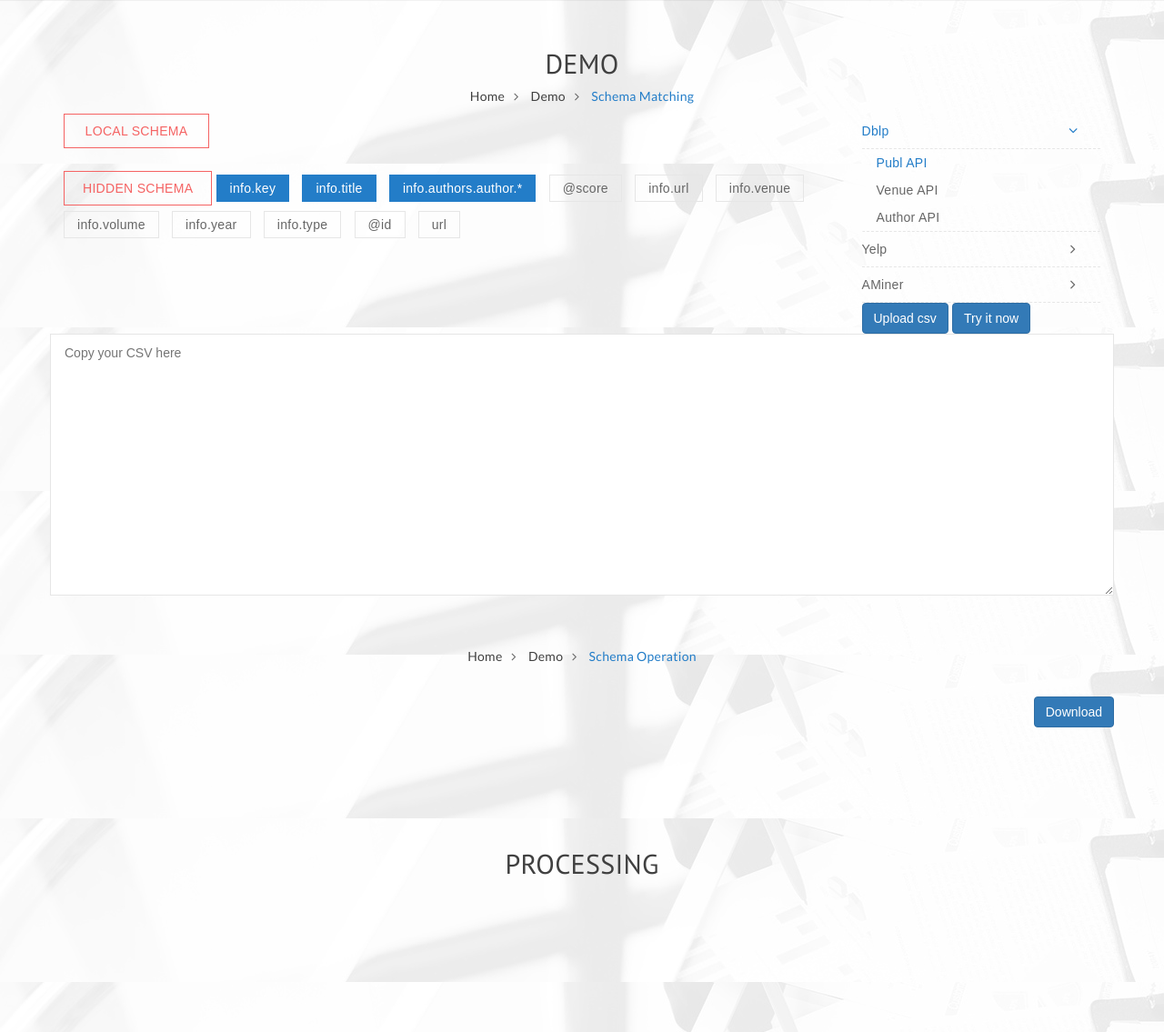
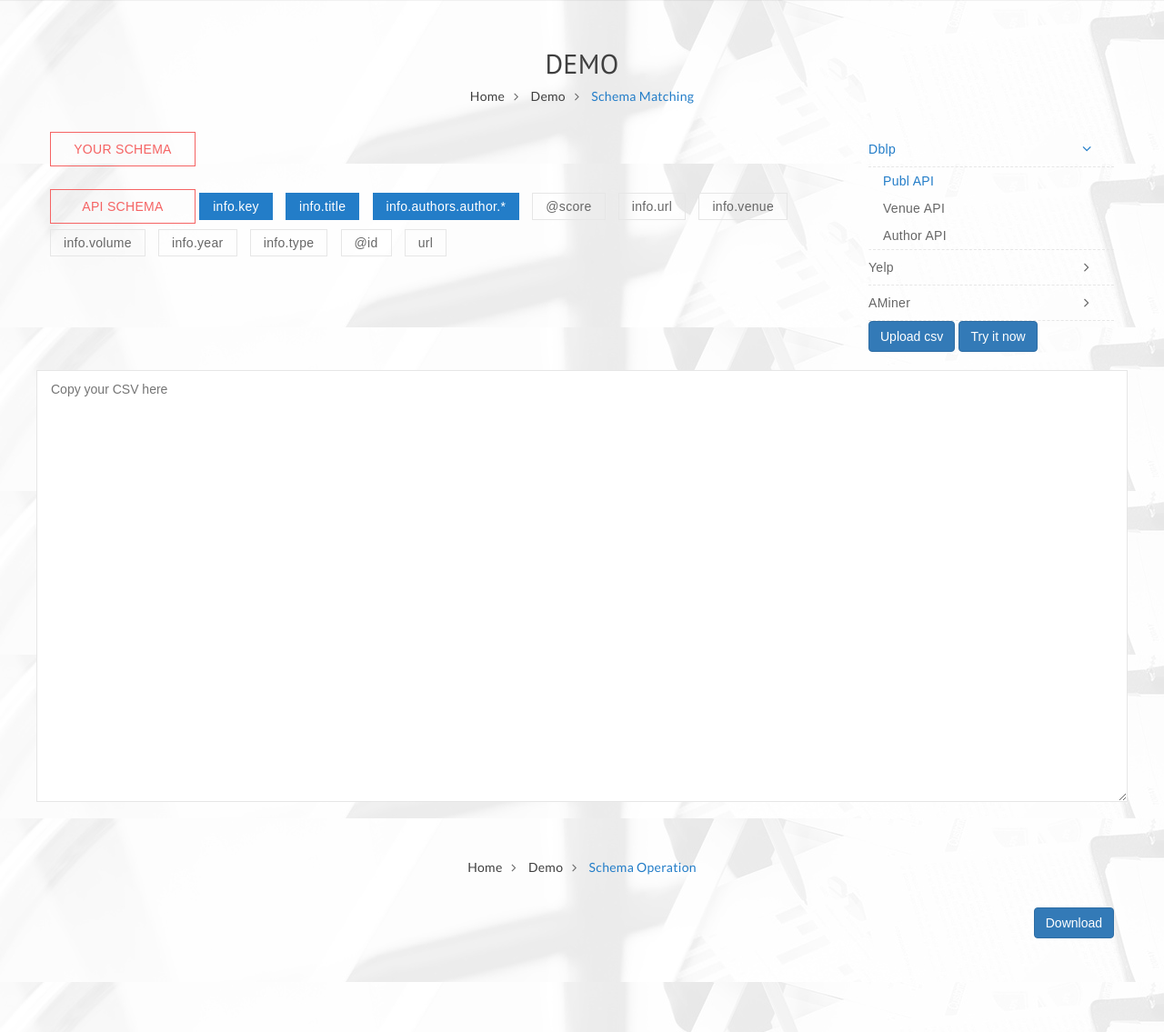
Before and after one commit to sfu-db/deeperweb, a Django app: template sfu_db/deeperweb/templates/deeperweb/demo.html in a window 1280 px wide. Shown: the part 140-1275 px from the top of the page at 91% size. Run offline with Django 3.2, Linux system fonts and the light colour scheme; the template is opened without the code that fills it, so the values that code supplies are empty; parts of the project's set-up code (start-up, migrations or seed data) failed here and were passed over; some libraries are stand-ins or nearby versions; some web fonts are replaced.

Commit message:
change textarea to table

```diff
--- a/sfu_db/deeperweb/static/deeperweb/js/demo.js
+++ b/sfu_db/deeperweb/static/deeperweb/js/demo.js
@@ -74,6 +74,17 @@ $(document).ready(function(){
             alert("Sorry, this api is not supported now.");
         }
     });
+    /*simulate click*/
+    $("button#upload").click(function(){
+        if($("button#upload a").text()=="Upload csv"){
+            $('#fileupload').click();
+        }else{
+            $("button#upload a").text("Upload csv");
+            $("a#local_button").nextAll().remove();
+            $("textarea[name='message']").show();
+            $("table#table_input").hide();
+        }
+    });
     /*upload csv*/
     $('#fileupload').fileupload({
         url:"/uploadCSV/",
@@ -82,12 +93,14 @@ $(document).ready(function(){
         add:function (e, data) {
             var name_list = data.files[0].name.split('.');
             if(name_list[name_list.length-1]=='csv'){
-                if(data.files[0].size>=20*1024*1024){
-                    alert("Maximum file size is 20MB");
+                if(data.files[0].size>=5*1024*1024){
+                    alert("Maximum file size is 5MB");
                     data = undefined;
                 }else{
                     $("button#upload").attr("disabled", true);
+                    $("button#upload a").text("Wait");
                     data.submit();
+                    data = undefined;
                 }
             }else{
                 alert("Only csv are allowed.");
@@ -95,18 +108,36 @@ $(document).ready(function(){
             }
         },
         always:function (e, data) {
-            var local_keys = ""
-            $.each(data.result['header'],function(index,element){
-                local_keys+="<a class='tag'>"+element+"</a>";
+            var local_thead="";
+	        var local_tbody=""
+	        var local_keys = ""
+	        $.each(data.result['csv_input'],function(index,element){
+			    if(index==0){
+			        local_thead+="<tr>";
+				    for (var i = 0; i < element.length; i++){
+				        local_thead+="<th>"+element[i]+"</th>";
+						local_keys+="<a class='tag'>"+element[i]+"</a>";
+					};
+					local_thead+="</tr>";
+			    }else{
+			        local_tbody+="<tr>";
+					for (var i = 0; i < element.length; i++){
+					    local_tbody+="<td>"+element[i]+"</td>";
+					};
+					local_tbody+="</tr>";
+				}
             });
             $("a#local_button").nextAll().remove();
             $("div#local_schema").append(local_keys);
-            $("textarea[name='message']").val(data.result['csv_str']);
+            $("textarea[name='message']").hide();
+            $("table#table_input thead").children().remove();
+            $("table#table_input thead").html(local_thead);
+            $("table#table_input tbody").children().remove();
+            $("table#table_input tbody").html(local_tbody);
+            $("table#table_input").show();
+            $("button#upload").attr("disabled", false);
+            $("button#upload a").text("Cancel");
         },
-    });
-    /*simulate click*/
-    $("button#upload").click(function(){
-        $('#fileupload').click();
     });
     /*call smartcrawl*/
     $("button#try").click(function(){
@@ -154,13 +185,14 @@ $(document).ready(function(){
 					    join_tbody+="</tr>";
 				    }
                 });
+                $("h1#processing").hide();
+                $("div#join_schema").children().remove();
+                $("div#join_schema").append(join_keys);
                 $("table#table_result thead").children().remove();
                 $("table#table_result thead").html(join_thead);
                 $("table#table_result tbody").children().remove();
                 $("table#table_result tbody").html(join_tbody);
-                $("h1#processing").hide();
                 $("table#table_result").show();
-                $("div#join_schema").append(join_keys);
 		    },
 		    error : function() {
 		        alert("Incorrect Format.");
--- a/sfu_db/deeperweb/templates/deeperweb/demo.html
+++ b/sfu_db/deeperweb/templates/deeperweb/demo.html
@@ -3,19 +3,20 @@
 {% include "deeperweb/includes/header.html" %}
 <section style="background-image:url({% static 'deeperweb/pic/breadcrumbs/bg-1.jpg' %}); no-repeat" class="breadcrumbs">
     <div class="container">
-        <div class="text-center breadcrumbs-item">
+        <div class="text-center breadcrumbs-item row">
             <h1>Demo</h1>
             <a href="{% url 'index' %}">home</a><i class="fa fa-angle-right"></i>
             <a href="{% url 'demo' %}">demo</a><i class="fa fa-angle-right"></i>
             <a href="#">Schema Matching</a>
         </div>
+        <div class="row">
             <div class="col-md-9">
                 <div class="widget-tags" id="local_schema">
-                <a class="cws-button color-3" id="local_button">local schema</a>
+                    <a class="cws-button color-3" id="local_button">Your schema</a>
                     <!-- item tags-->
                 </div>
                 <div class="widget-tags" id="hidden_schema">
-                <a class="cws-button color-3" id="hidden_button">hidden schema</a>
+                    <a class="cws-button color-3" id="hidden_button">Api schema</a>
                     <!-- item tags-->
                     <a class='tag' style="background: rgb(35, 125, 200); border-color: rgb(35, 125, 200); color: rgb(255, 255, 255);">info.key</a>
                     <a class='tag' style="background: rgb(35, 125, 200); border-color: rgb(35, 125, 200); color: rgb(255, 255, 255);">info.title</a>
@@ -62,8 +63,16 @@
                 <button type="button" class="btn btn-primary" id="upload"><a>Upload csv</a></button>
                 <button type="button" class="btn btn-primary" id="try"><a href="#join_schema">Try it now</a></button>
             </div>
-        <textarea name="message" cols="40" rows="4" aria-required="true"
-                  aria-invalid="false" placeholder="Copy your CSV here" style="height: 288px"></textarea>
+        </div>
+        <div class="row" style="overflow:scroll; height: 488px">
+            <textarea name="message" placeholder="Copy your CSV here" style="height: 475px"></textarea>
+            <table class="table table-hover table-bordered" style="display: none;" id="table_input">
+                <thead>
+                </thead>
+                <tbody>
+                </tbody>
+            </table>
+        </div>
     </div>
     <div class="container">
         <div class="text-center breadcrumbs-item">
```
Also changed, not shown: sfu_db/deeperweb/views.py (+7 -16 lines), sfu_db/db.sqlite3. Lines whose indentation alone changed are shown as unchanged.
